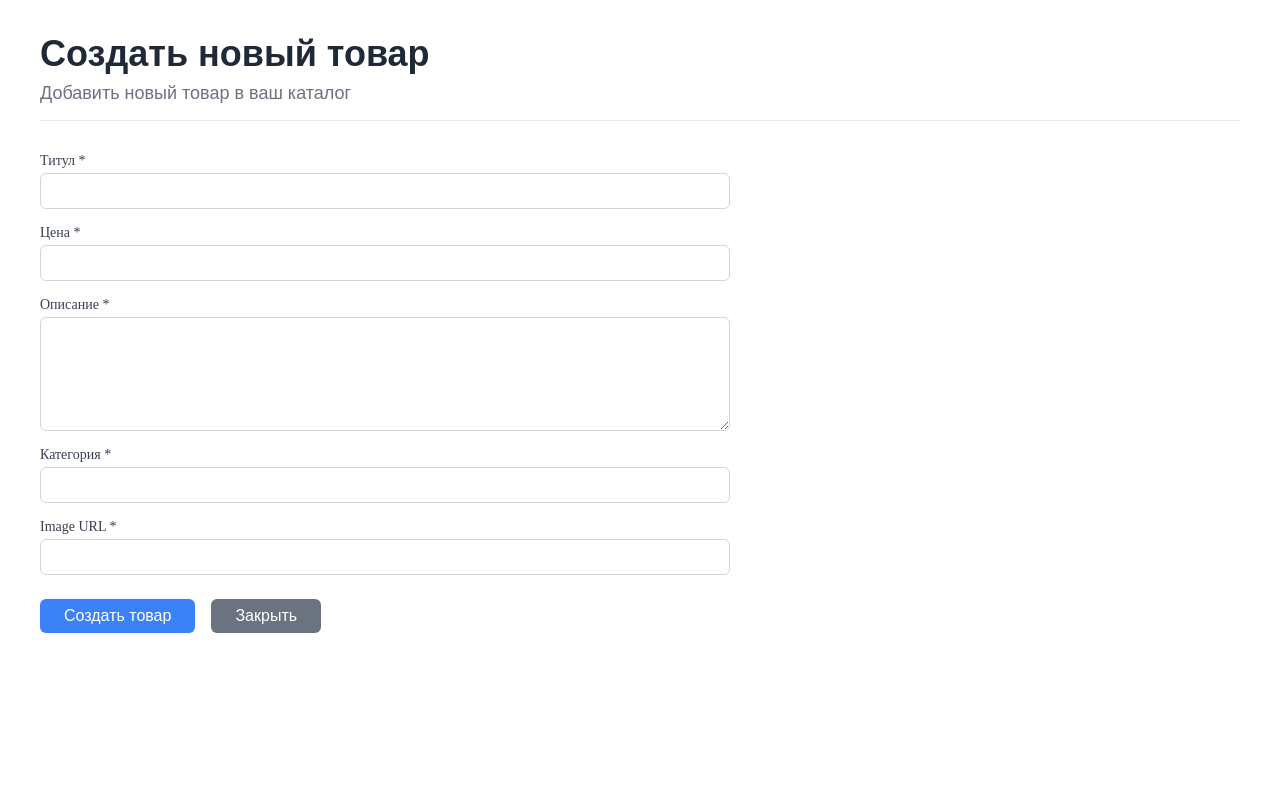
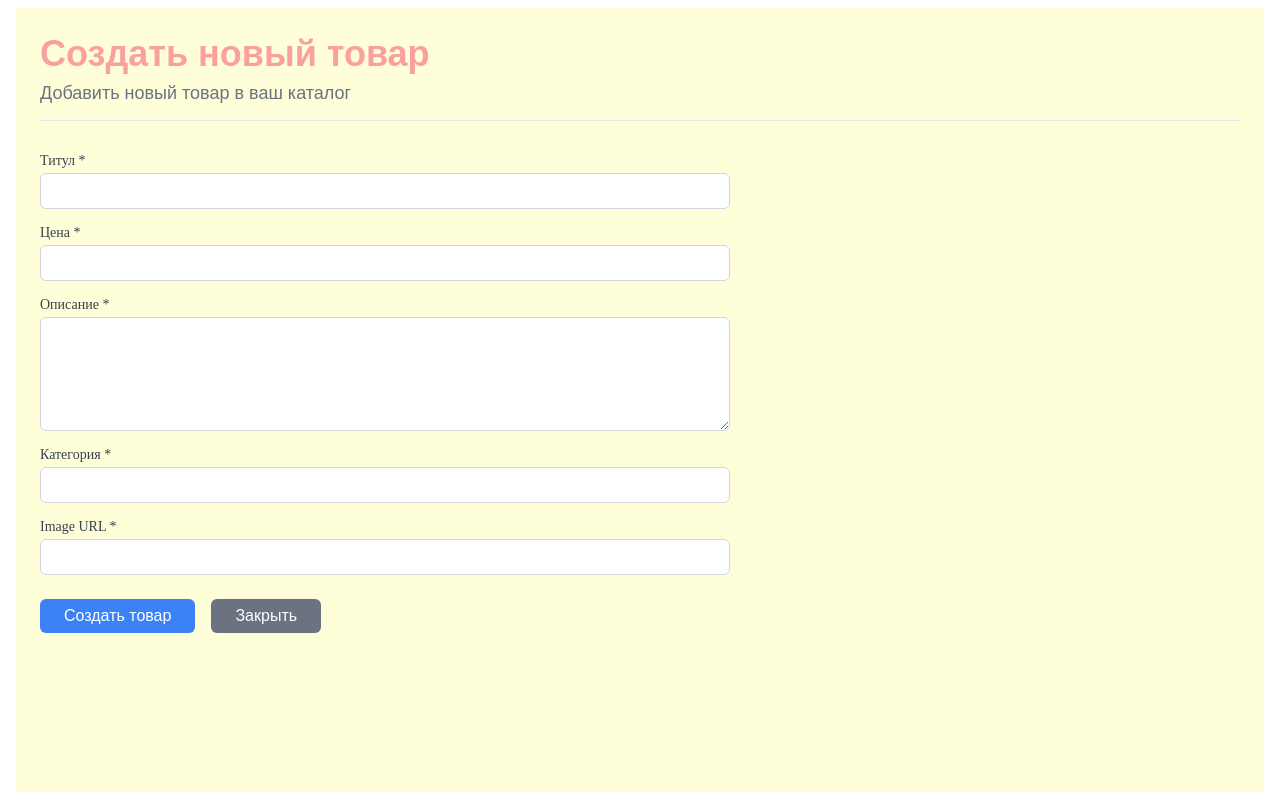
Before and after one commit to Alex135135/ecosistems, a Next.js app: page /create-product in a window 1280 px wide. Built offline with nearby package versions, Linux system fonts and the light colour scheme.

Commit message:
edited page create new card

```diff
--- a/src/app/(pages)/create-product/createProductPage.module.css
+++ b/src/app/(pages)/create-product/createProductPage.module.css
@@ -3,6 +3,7 @@
     margin: 0 auto;
     padding: 1.5rem;
     min-height: calc(100vh - 4rem);
+    background: #feffd8;
 
 }
 
@@ -15,7 +16,7 @@
 .title {
     font-size: 2.25rem;
     font-weight: 700;
-    color: #1f2937;
+    color: rgb(250, 160, 160);
     margin: 0;
     line-height: 1.2;
     font-family: Arial, sans-serif;
```
